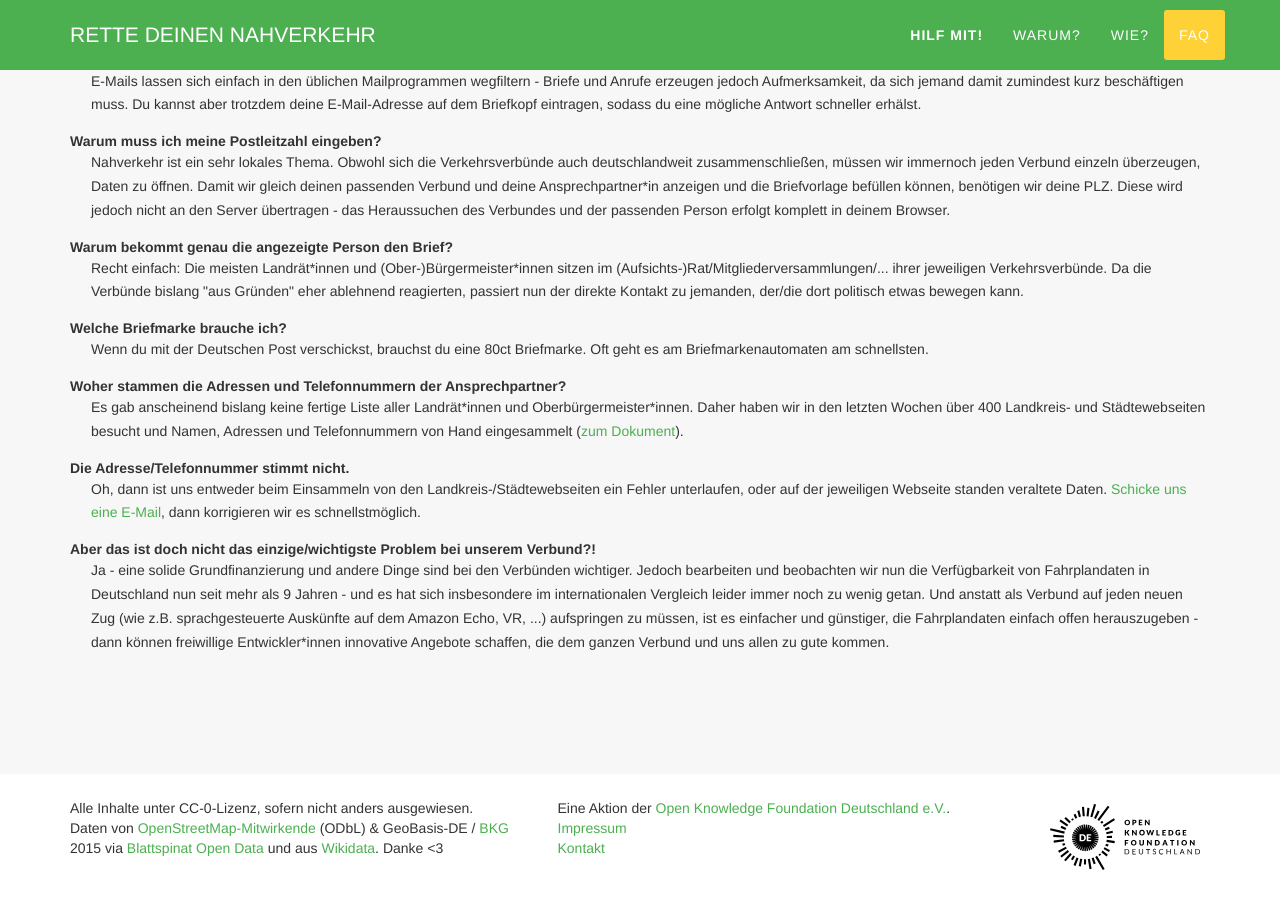
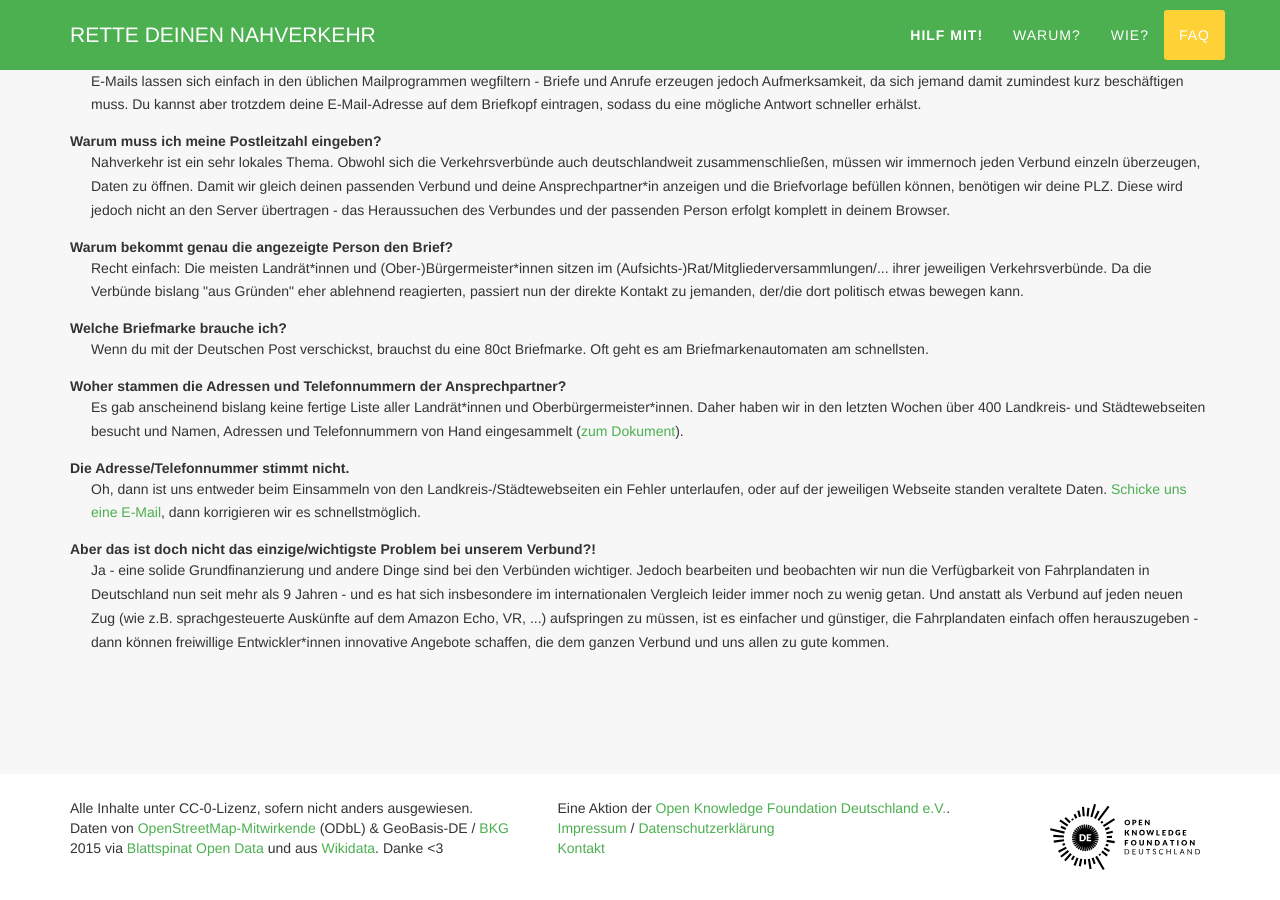
Before and after one commit to okfde/rettedeinennahverkehr, a Jekyll site: the page built from index.html, in a window 1280 px wide and 900 px high, scrolled down 6271 px. Built offline with Jekyll 4.4.1, drawn with Linux system fonts in a browser that asks for light colours; comment, search, counter and statistics services are not loaded.

Commit message:
Add Datenschutzerklärung

```diff
--- a/_includes/footer.html
+++ b/_includes/footer.html
@@ -9,7 +9,7 @@
                 </div>
                 <div class="col-md-5">
                     Eine Aktion der <a href="https://okfn.de">Open Knowledge Foundation Deutschland e.V.</a>.<br/>
-                    <a href="https://okfn.de/impressum/">Impressum</a><br/>
+                    <a href="https://okfn.de/impressum/">Impressum</a> / <a href="https://okfn.de/impressum/#datenschutzerklärung">Datenschutzerklärung</a><br/>
                     <a href="mailto:info@rettedeinennahverkehr.de">Kontakt</a>
                 </div>
                <div class="col-md-2">
```
